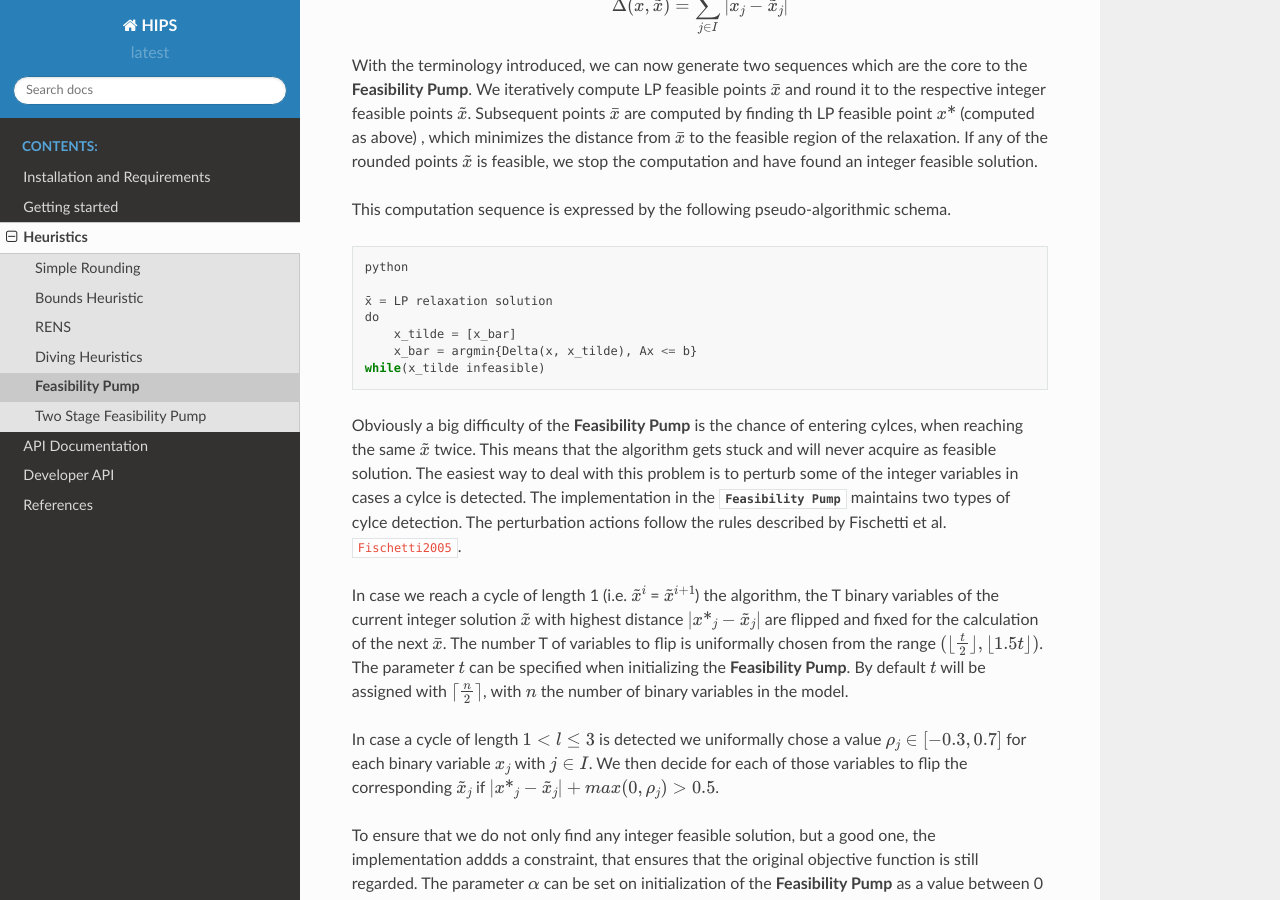
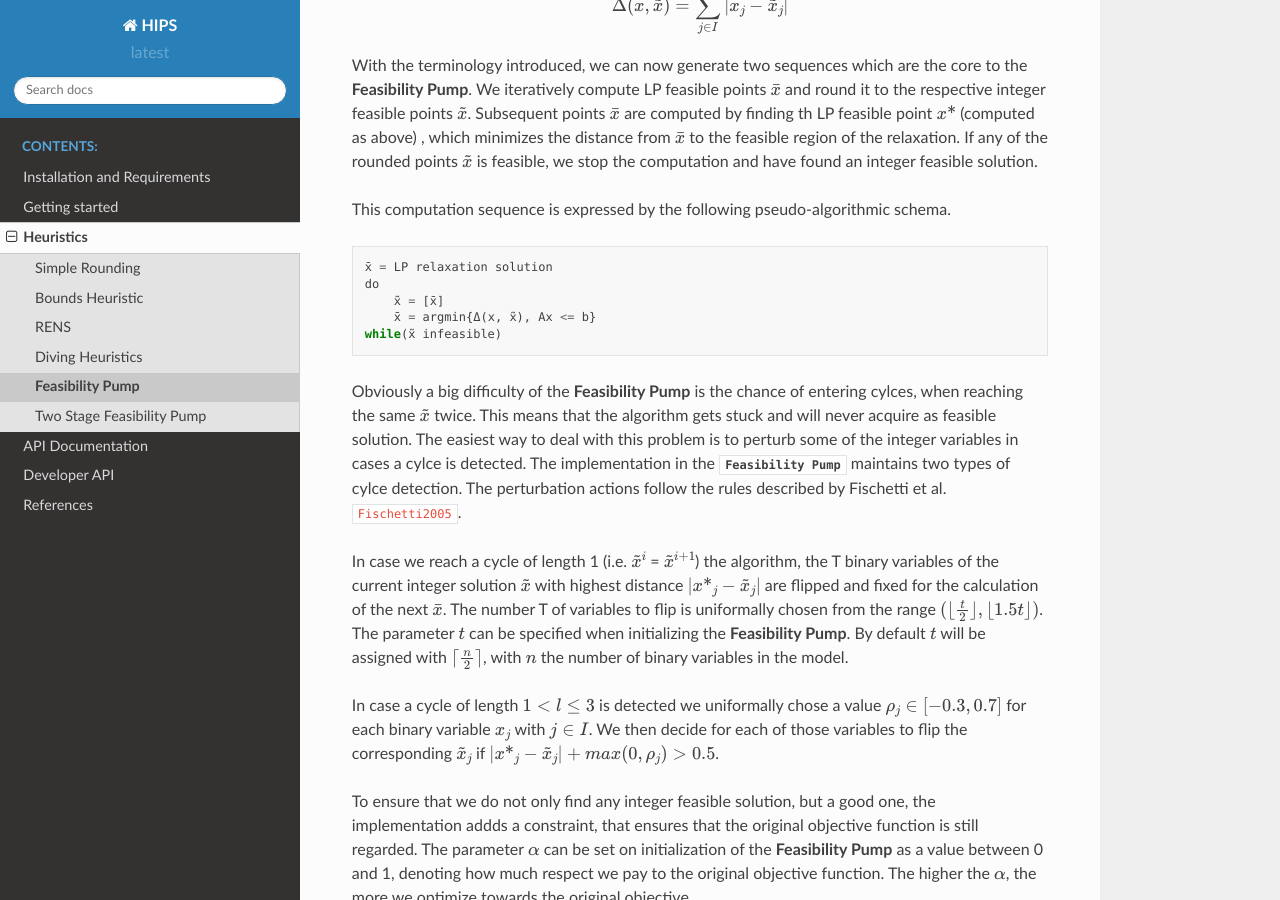
Before and after one commit to cxlvinchau/hips, a Sphinx documentation site: the page built from docs/heur/feasibility_pump.rst, in a window 1280 px wide and 900 px high, scrolled down 695 px. Built offline with Sphinx 7.4.7 and the Read the Docs theme 2.0.0, drawn with Linux system fonts in a browser that asks for light colours; cross-references to code outside the pages are shown as plain code.

Commit message:
adjusted fs heuristics

```diff
--- a/docs/heur/feasibility_pump.rst
+++ b/docs/heur/feasibility_pump.rst
@@ -40,13 +40,13 @@ If any of the rounded points :math:`\tilde{x}` is feasible, we stop the computat
 
 This computation sequence is expressed by the following pseudo-algorithmic schema.
 
-.. parsed-literal:: python
+.. parsed-literal::
 
     x̄ = LP relaxation solution
     do
-        x_tilde = [x_bar]
-        x_bar = argmin{Delta(x, x_tilde), Ax <= b}
-    while(x_tilde infeasible)
+        x̃ = [x̄]
+        x̄ = argmin{Δ(x, x̃), Ax <= b}
+    while(x̃ infeasible)
 
 Obviously a big difficulty of the **Feasibility Pump** is the chance of entering cylces, when reaching the same :math:`\tilde{x}`
 twice. This means that the algorithm gets stuck and will never acquire as feasible solution. The easiest way to deal with this problem
```
